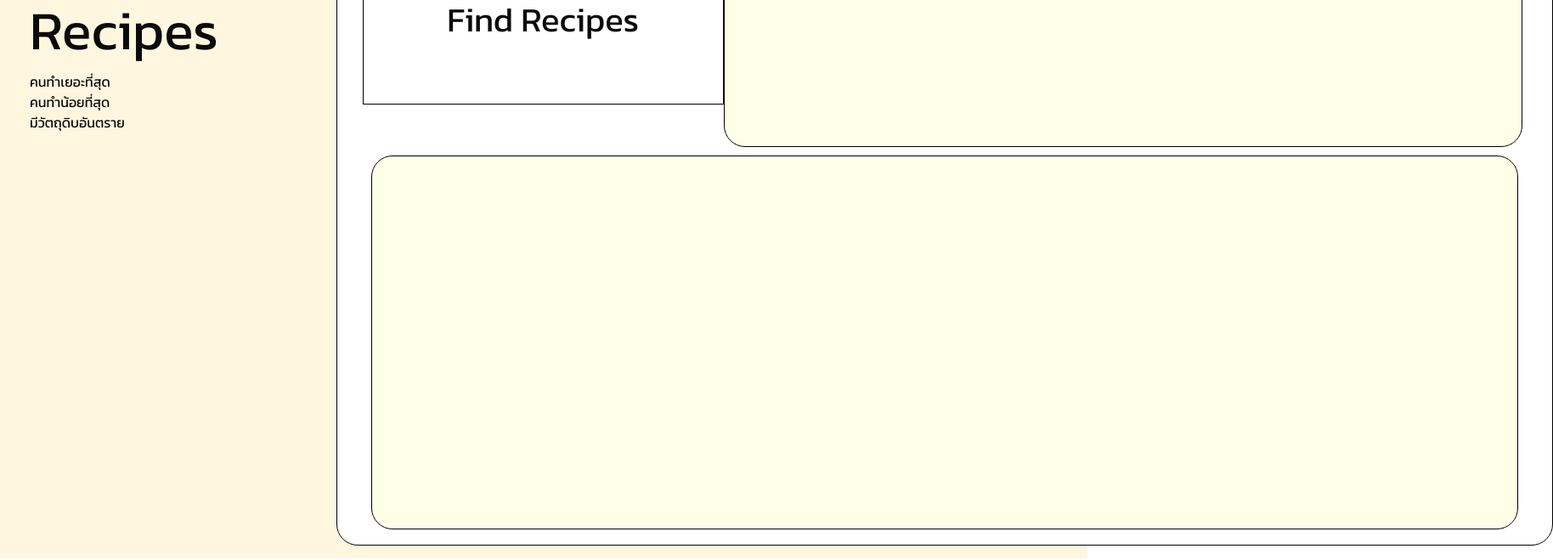
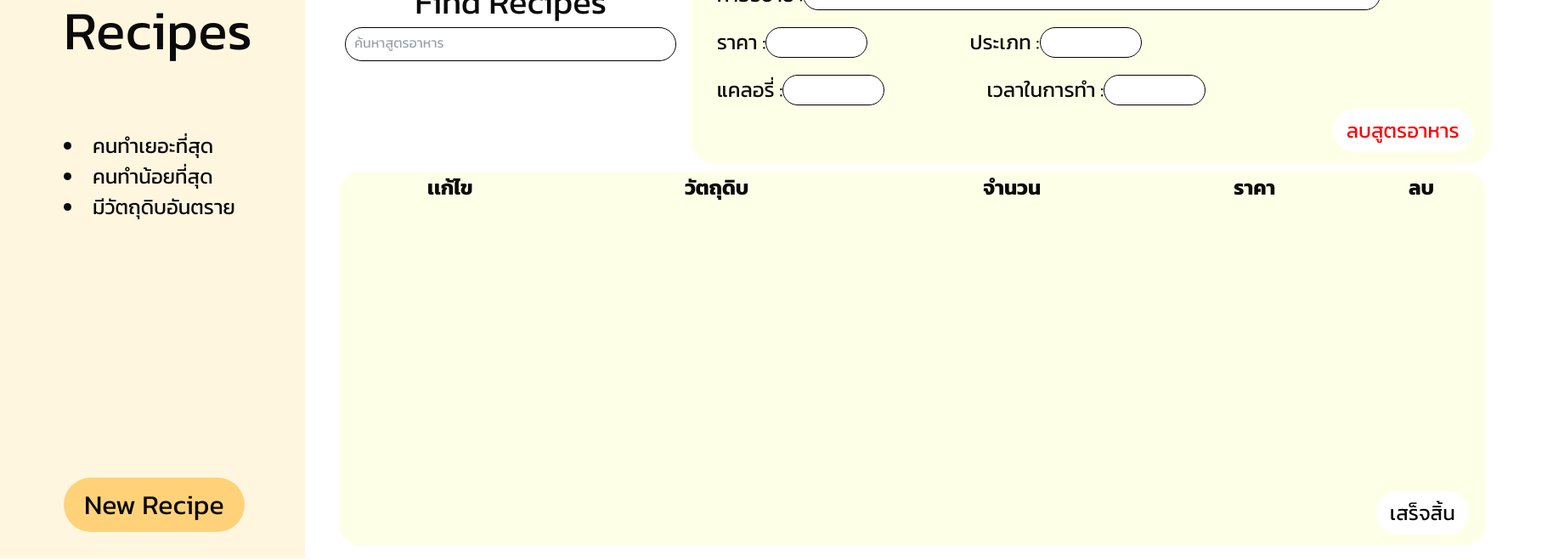
Before and after one commit to KorawichManeeratana/ISAD-Project, a Next.js app in the folder gourmetguide/: page /admin/manage_recipes in a window 1280 px wide. Shown: the part 220-879 px from the top of the page at 85% size, 1828 px wide, since content can reach past the window. Built offline with nearby package versions, Linux system fonts and the light colour scheme.

Commit message:
manage recipes

```diff
--- a/gourmetguide/src/app/admin/manage_recipes/page.css
+++ b/gourmetguide/src/app/admin/manage_recipes/page.css
@@ -1,3 +1,4 @@
+/* Body */
 .box {
     width: 100vw;
     height: 100vh;
@@ -7,34 +8,136 @@
     padding: 35px;
 }
 
-.box > div {
-    margin-right: 100px;
+/* Word Size */
+h1 {
+    font-size: 64px;
 }
 
+h2 {
+    font-size: 40px;
+}
+
+h3 {
+    font-size: 36px;
+}
+
+h4 {
+    font-size: 24px;
+}
+
+.box > div {
+    margin-right: 60px;
+}
+
+/* Left Side Box */
+.side-box {
+    margin-left: 40px;
+}
+
+.badge {
+    font-size: 24px;
+    margin-top: 70px;
+}
+
+/* New Recipe Button */
+.side-btn {
+    margin-top: 300px;
+}
+
+.side-btn a {
+    display: inline-block;
+}
+
+.new-recipe {
+    background: #FFD27A;
+    font-size: 32px;
+    padding: .5rem 1.5rem;
+    border-radius: 55px;
+}
+
+/* Right Side Box */
 .box2 {
-    width: 1450px;
-    height: 750px;
+    width: max-content;
     background-color: white;
     border-radius: 25px;
-    border: 1px solid black;
     padding: 30px;
 }
 
-.Find-Recipes-Box {
+/* Find Recipe And Search Bar */
+.find-recipes-box {
     width: 425px;
     height: 200px;
-    border: 1px solid black;
     display: flex;
+    flex-direction: column;
+    justify-content: center;
     align-items: center;
-    justify-content: center;
 }
 
+.search-bar{
+    width: 390px;
+    height: 40px;
+    border-radius: 55px;
+    border: 1px solid black;
+    padding: 5px 10px;
+}
+
+.search-bar-input{
+    width: 370px;
+    outline: none;
+    border: none;
+    background: transparent;
+}
+
+/* Menu Box */
 .box3 {
     width: 940px;
-    height: 250px;
+    height: 270px;
     background-color: #FEFFE7;
     border-radius: 25px;
+    position: relative;
+    text-align: center;
+}
+
+.detail-line{
+    display: flex;
+    margin-top: 20px;
+}
+
+.detail-box {
+    display: flex;
+    margin-left: 30px;
+}
+
+.detail-box2 {
+    margin-left: 120px;
+    display: flex;
+}
+
+.detail-input1 {
+    width: 680px;
     border: 1px solid black;
+    border-radius: 55px;
+}
+
+.detail-input2 {
+    width: 120px;
+    border: 1px solid black;
+    border-radius: 55px;
+}
+
+/* Delete Button */
+.box3-btn {
+    position: absolute;
+    right: 20px;
+    bottom: 20px;
+}
+
+.delete-btn {
+    background: white;
+    color: red;
+    font-size: 24px;
+    padding: .5rem 1rem;
+    border-radius: 55px;
 }
 
 /* Make the Find-Recipes-Box and box3 align side by side */
@@ -43,19 +146,36 @@
     align-items: flex-start;
 }
 
+/* Table Box */
 .box4 {
     width: 1350px;
     height: 440px;
     background-color: #FEFFE7;
     margin: 10px;
     border-radius: 25px;
-    border: 1px solid black;
+    position: relative;
 }
 
-.h1 {
-    font-size: 64px;
+table {
+    width: 100%;
 }
 
-.h2 {
-    font-size: 40px;
+th {
+    font-size: 24px;
 }
+
+/* Finish Button */
+.box4-btn {
+    position: absolute;
+    right: 20px;
+    bottom: 20px;
+}
+
+.finish-btn {
+    background: white;
+    font-size: 24px;
+    padding: .5rem 1rem;
+    border-radius: 55px;
+    right:    0;
+    bottom:   0;
+}
--- a/gourmetguide/src/app/admin/manage_recipes/page.tsx
+++ b/gourmetguide/src/app/admin/manage_recipes/page.tsx
@@ -6,30 +6,79 @@ export default class manange_recipes_page extends Component {
   render() {
     return (
       <div className="box">
-        {/* left side */}
-        <div>
-          <h1 className="h1">Manange<br />Recipes</h1>
-          <ul>
+        {/* Left Side */}
+        <div className='side-box'>
+          <h1>Manage<br />Recipes</h1>
+          <div className="badge">
             <li><a href="#">คนทำเยอะที่สุด</a></li>
             <li><a href="#">คนทำน้อยที่สุด</a></li>
             <li><a href="#">มีวัตถุดิบอันตราย</a></li>
-          </ul>
+          </div>
+          <div className="side-btn">
+            <a href='#' className='new-recipe'>New Recipe</a>
+          </div>
         </div>
-        {/* right side */}
+        {/* Right Side */}
         <div className="box2">
           <div className="flex-container">
             {/* Find Recipes Box */}
-            <div className="Find-Recipes-Box">
-              <h2 className ="h2">Find Recipes</h2>
+            <div className="find-recipes-box">
+              <h2>Find Recipes</h2>
+              <div className='search-bar'>
+                  <input className = 'search-bar-input' type="text" placeholder='ค้นหาสูตรอาหาร'/>
+              </div>
             </div>
-            {/* menu name box */}
+            {/* Menu Box */}
             <div className="box3">
-
+              <h3 className ="h3">Menu Name</h3>
+              <div className='detail-box'>
+                {/* Line 1 */}
+                <h4>คำอธิบาย :</h4><input className = 'detail-input1'type="text"/>
+              </div>
+              <div className='detail-line'>
+                {/* Line 2 */}
+                <div className='detail-box'>
+                  <h4>ราคา :</h4><input className = 'detail-input2'type="text"/>
+                </div>
+                <div className='detail-box2'>
+                  <h4>ประเภท :</h4><input className = 'detail-input2'type="text"/>
+                </div>
+              </div>
+              <div className='detail-line'>
+                {/* Line 3 */}
+                <div className='detail-box'>
+                  <h4>แคลอรี่ :</h4><input className = 'detail-input2'type="text"/>
+                </div>
+                <div className='detail-box2'>
+                  <h4>เวลาในการทำ :</h4><input className = 'detail-input2'type="text"/>
+                </div>
+              </div>
+              <div className='box3-btn'>
+                  <a href='#' className='delete-btn'>ลบสูตรอาหาร</a>
+              </div>
             </div>
           </div>
-          {/* table box */}
+          {/* Table Box */}
           <div className="box4">
-
+            <div>
+              <table>
+                <thead>
+                  <tr>
+                    <th>เเก้ไข</th>
+                    <th>วัตถุดิบ</th>
+                    <th>จำนวน</th>
+                    <th>ราคา</th>
+                    <th>ลบ</th>
+                  </tr>
+                </thead>
+                <tbody>
+                  {/* recipe data*/}
+                </tbody>
+              </table>
+            </div>
+            <div className='box4-btn'>
+              <a href='#' className='finish-btn'>เสร็จสิ้น</a>
+            </div>
           </div>
         </div>
       </div>
```
